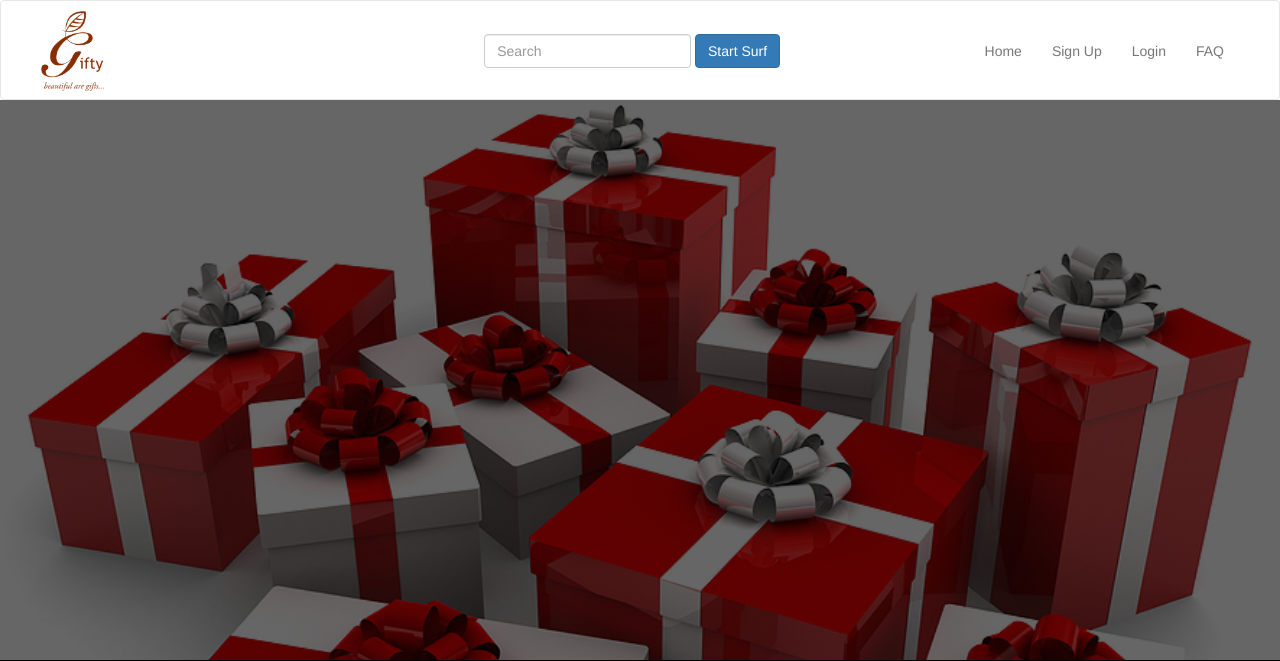
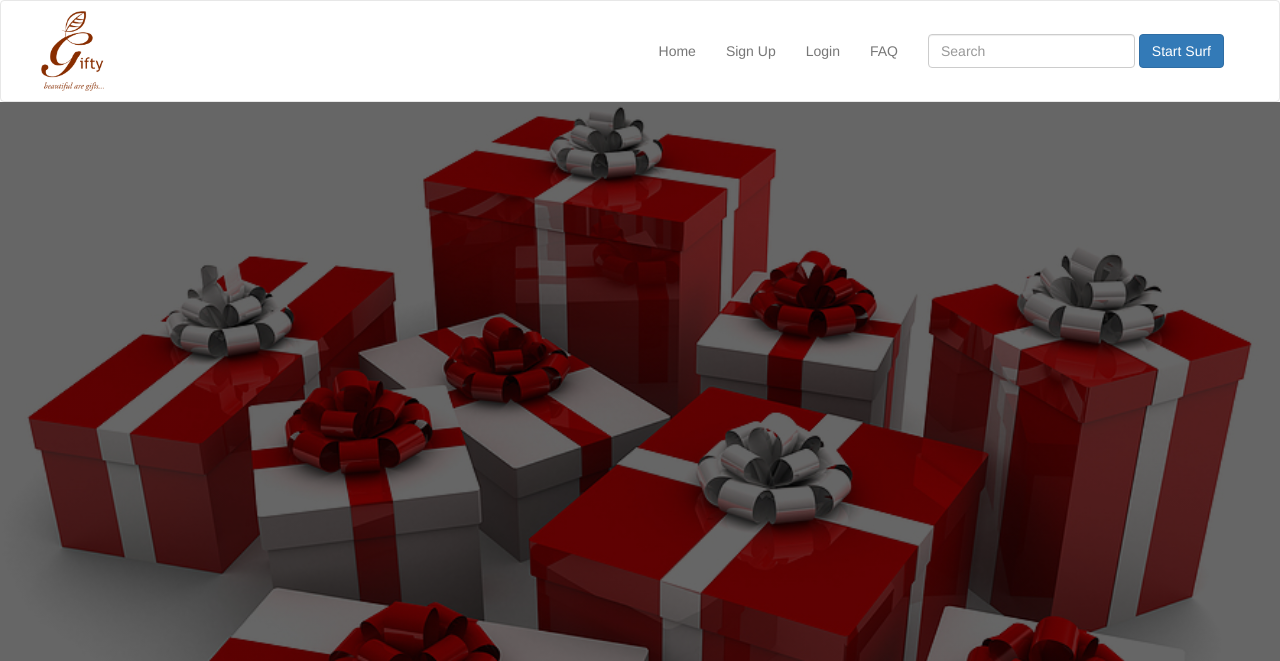
Before and after one commit to emmanuel-isaac/gifty, a Django app: page / in a window 1280 px wide. Shown: the top 661 px of the page. Run offline with Django 3.2, Linux system fonts and the light colour scheme; parts of the project's set-up code (start-up, migrations or seed data) failed here and were passed over; some libraries are stand-ins or nearby versions.

Commit message:
Minor design and markup changes

```diff
--- a/static/stylesheets/main.css
+++ b/static/stylesheets/main.css
@@ -1,6 +1,6 @@
 .main-nav {
 	background-color: #fff;
-	height: 100px;
+	min-height: 100px;
 	padding: 25px;
     margin-bottom: 0;
 }
@@ -24,11 +24,6 @@ img.app-logo {
   position: relative;
   bottom: 30px;
  }
-
-
-.navbar-form {
-	margin-left: 30%;
-}
 
 
 /*****************
--- a/templates/app_base.html
+++ b/templates/app_base.html
@@ -50,7 +50,7 @@
 
 			    <!-- Collect the nav links, forms, and other content for toggling -->
 			    <div class="collapse navbar-collapse" id="bs-example-navbar-collapse-1">
-			      <form class="navbar-form navbar-left" role="search">
+			      <form class="navbar-form navbar-right" role="search">
 			        <div class="form-group">
 			          <input type="text" class="form-control" placeholder="Search">
 			        </div>
```
